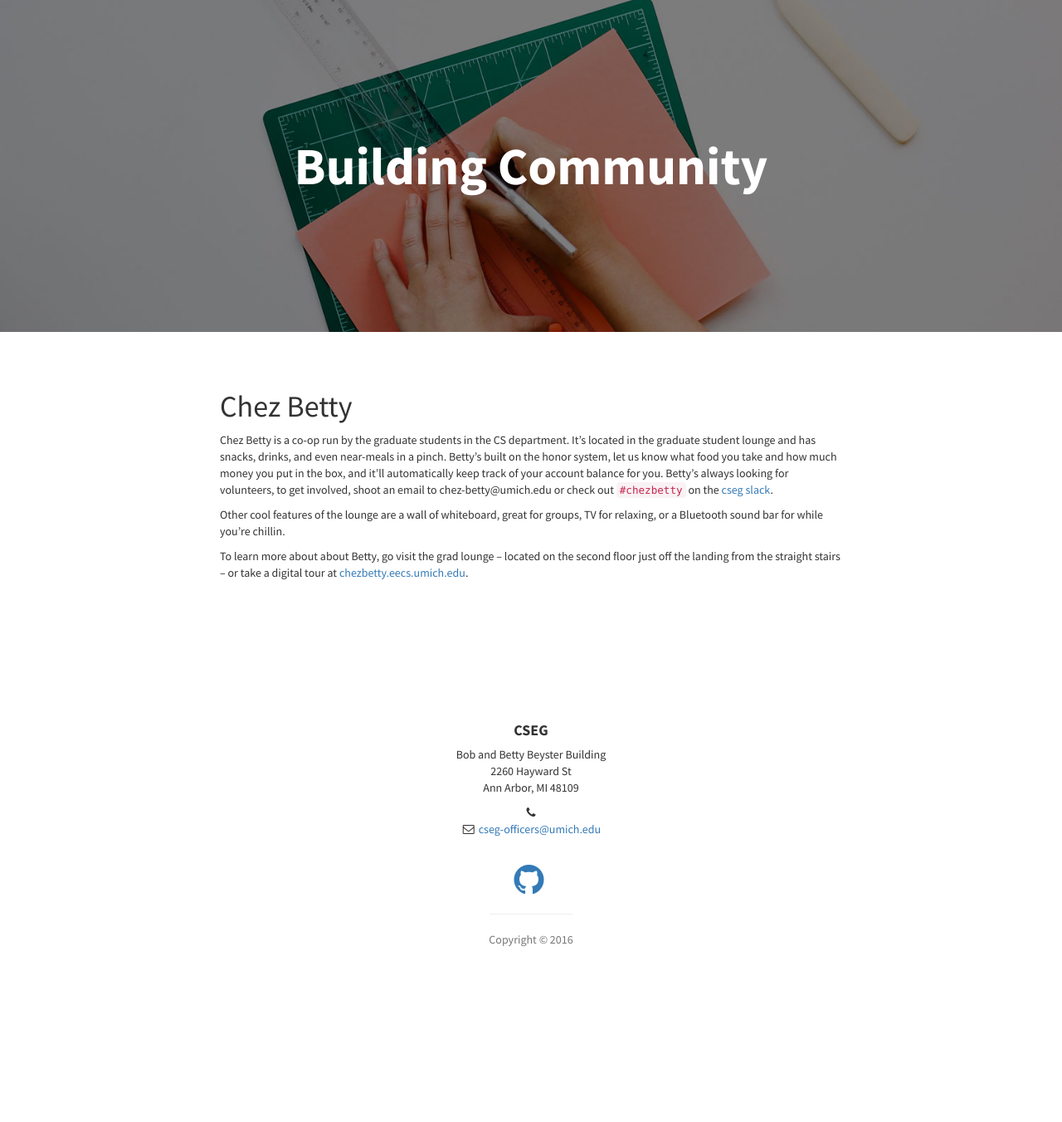
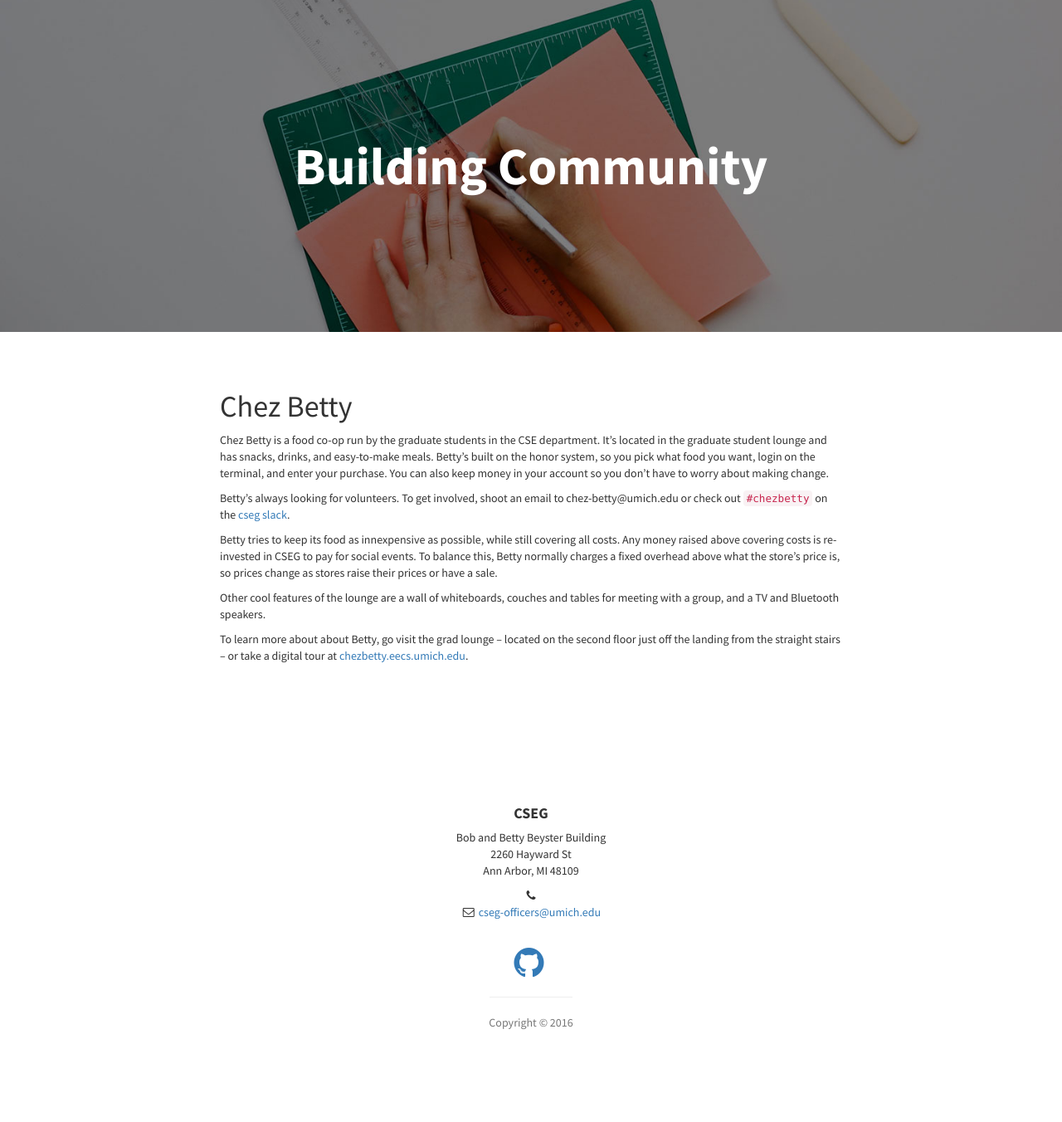
Before and after one commit to cseg-michigan/cseg-michigan.github.io, a Jekyll site: the page built from betty.md, in a window 1280 px wide. Shown: the whole page at 83% size. Built offline with Jekyll 4.4.1, drawn with Linux system fonts in a browser that asks for light colours; before the commit the page ends 1252 px from its top, so only the background shows below that.

Commit message:
Update betty.md

```diff
--- a/betty.md
+++ b/betty.md
@@ -6,8 +6,23 @@ section: betty
 Chez Betty
 ==========
 
-Chez Betty is a co-op run by the graduate students in the CS department. It's located in the graduate student lounge and has snacks, drinks, and even near-meals in a pinch. Betty's built on the honor system, let us know what food you take and how much money you put in the box, and it'll automatically keep track of your account balance for you. Betty's always looking for volunteers, to get involved, shoot an email to chez-betty@umich.edu or check out `#chezbetty` on the [cseg slack](https://csegumich.slack.com).
+Chez Betty is a food co-op run by the graduate students in the CSE department.
+It's located in the graduate student lounge and has snacks, drinks, and easy-to-make meals.
+Betty's built on the honor system, so you pick what food you want, login on the terminal,
+and enter your purchase. You can also keep money in your account so you don't have to worry
+about making change.
 
-Other cool features of the lounge are a wall of whiteboard, great for groups, TV for relaxing, or a Bluetooth sound bar for while you're chillin.
+Betty's always looking for volunteers. To get involved, shoot an email to
+chez-betty@umich.edu or check out `#chezbetty` on the [cseg slack](https://csegumich.slack.com).
 
-To learn more about about Betty, go visit the grad lounge -- located on the second floor just off the landing from the straight stairs -- or take a digital tour at [chezbetty.eecs.umich.edu](https://chezbetty.eecs.umich.edu).
+Betty tries to keep its food as innexpensive as possible, while still covering all costs.
+Any money raised above covering costs is re-invested in CSEG to pay for social events.
+To balance this, Betty normally charges a fixed overhead above what the store's price is,
+so prices change as stores raise their prices or have a sale.
+
+Other cool features of the lounge are a wall of whiteboards, couches and tables for meeting with a group,
+and a TV and Bluetooth speakers.
+
+To learn more about about Betty, go visit the grad lounge -- located on the second floor
+just off the landing from the straight stairs -- or take a digital tour at
+[chezbetty.eecs.umich.edu](https://chezbetty.eecs.umich.edu).
```
